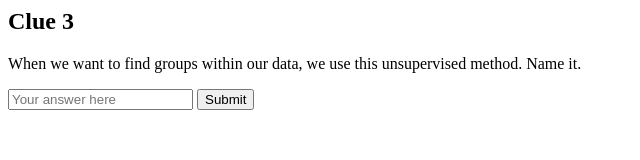
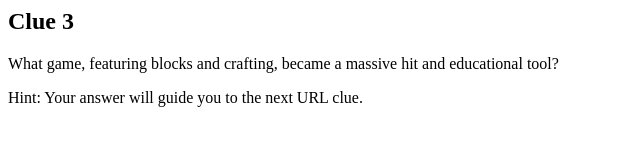
Before and after one commit to jessicaranieses/hunt, a plain HTML site: page clue_3.html in a window 1280 px wide. Shown: the whole page, without its empty margins (0-640 px from the left). Drawn offline with Linux system fonts and the light colour scheme.

Commit message:
Update clue_3.html

```diff
--- a/clue_3.html
+++ b/clue_3.html
@@ -1,12 +1,10 @@
 <html>
 <head>
     <title>Clue 3</title>
-    <script src="script.js"></script>
 </head>
 <body>
     <h2>Clue 3</h2>
-    <p>When we want to find groups within our data, we use this unsupervised method. Name it.</p>
-    <input type="text" id="answer" placeholder="Your answer here">
-    <button onclick="checkAnswer(3)">Submit</button>
+    <p>What game, featuring blocks and crafting, became a massive hit and educational tool?</p>
+    <p>Hint: Your answer will guide you to the next URL clue.</p>
 </body>
 </html>
```
